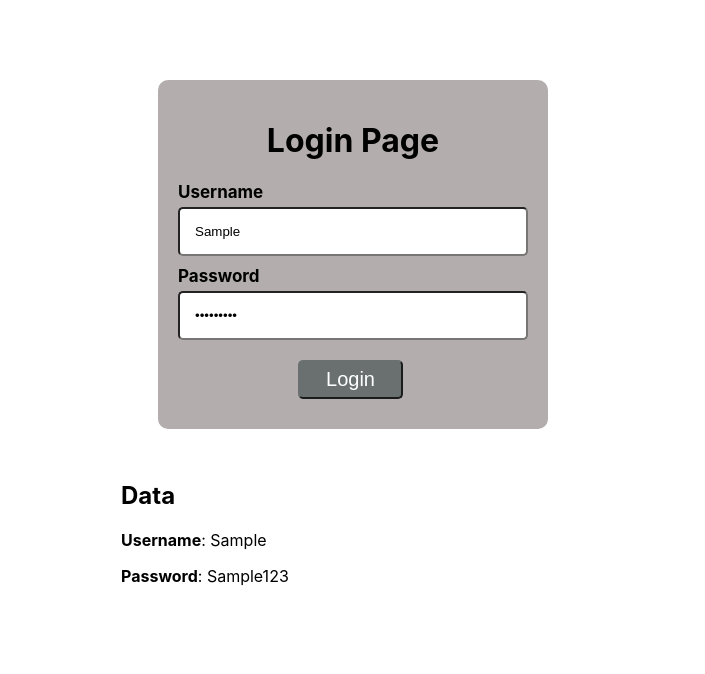
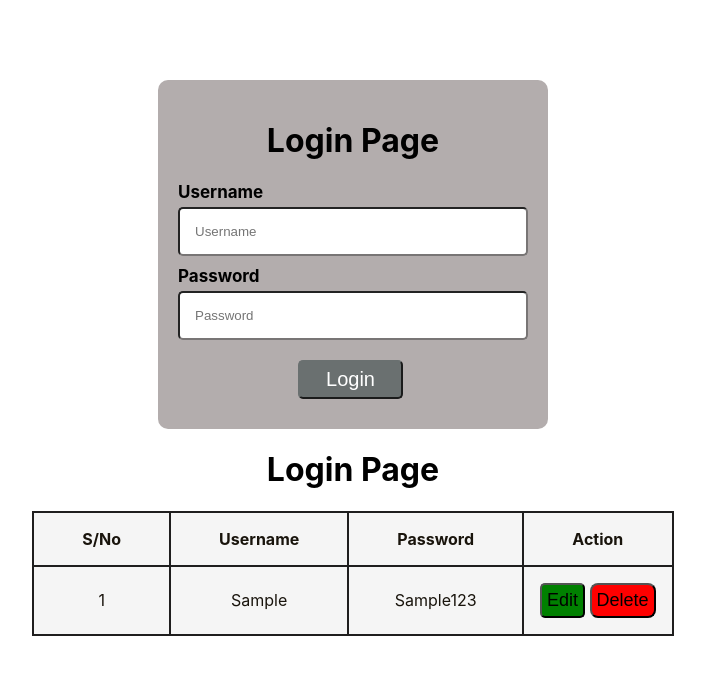
Before and after one commit to ruban-04/ex-1, a plain HTML site: page form.html in a window 1280 px wide. Both pictures are taken after typing "Sample", "Sample123" into the empty fields and a click on the button "Login". Shown: the whole page, without its empty margins (287-992 px from the left). Drawn offline with Linux system fonts and the light colour scheme.

Commit message:
Today Update

```diff
--- a/form.html
+++ b/form.html
@@ -25,9 +25,23 @@
             </div>
             <button class="submit" onclick="MyButton(event)">Login</button>
             </form>
-            <div id="result"></div>
+            <!-- <div id="result"></div> -->
         </div>
-
+        <h1 class="table-title mt-5 pt-5">Login Page</h1>
+        <div  id="print-table" >
+            <table class="table table-bordered " style="text-align: center;">
+                <thead >
+                    <tr>
+                        <th>S/No</th>
+                        <th>Username</th>
+                        <th>Password</th>
+                        <th>Action</th>
+                    </tr>
+                </thead>
+                <tbody id="table-body">
+                </tbody>
+            </table>
+        </div>
 
 
 </body>
--- a/form.js
+++ b/form.js
@@ -1,138 +1,74 @@
-// //  // form
+let entries = [];
 
-// //       function MyButton(event) {
-// //         event.preventDefault();
+function MyButton(event) {
+    event.preventDefault();
 
-// //        const username = document.getElementById('Username').value;
-// //        const password = document.getElementById('Password').value;
+    let userName = document.getElementById('Username').value;
+    let password = document.getElementById('Password').value;
 
-// //         console.log("Username: ",username);
-// //         console.log("Password: ",password);
-// //         // Datas
-
-// //         let dataText = `<h2>Data</h2>
-// //         <p><b>Username</b>:${username}</p>
-// //         <p><b>Password</b>:${password}</p>`;
-// //         let result = document.getElementById('result');
-// //         result.innerHTML = dataText;
-// //         result.style.marginLeft = "25rem";
-// //         result.style.paddingTop = "2rem";
-// //     }
-
-// //  // form
-// //  function MyButton(event) {
-// //     event.preventDefault();
-// //     let userName = document.getElementById('userName').value;
-// //     let password = document.getElementById('password').value;
-// //     console.log("Username: ", userName);
-// //     console.log("Password: ", password);
-
-// //     // displyed UI page
-// //     let outputText = `<h2>Details</h2>
-// //     <p><b>Username:</b> ${userName}</p>
-// //     <p><b>Password:</b> ${password}</p>`;
-// //     document.getElementById('output').innerHTML = outputText;
-// //     output.style.paddingLeft="15rem";
-// //   }
-// //     let nameError = document.getElementById('nameError');
-// //     let passwordError = document.getElementById('passwordError');
-
-// // // validation
-// //   if (userName.trim() === "") {
-// //     nameError.textContent = "Username is required*";
-// //     nameError.style.color = "red";
-// //     nameError.style.fontSize="13px";
-// //     nameError.style.paddingLeft="15px";
-// //     valid = false;
-// // } else {
-// //     nameError.textContent = '';
-// // }
+    let nameError = document.getElementById('nameError');
+    let passwordError = document.getElementById('passwordError');
 
 
-// function MyButton(event) {
-//     event.preventDefault();
+    let valid = true;
+
+    if (userName.trim() === "") {
+        nameError.textContent = "Username is required*";
+        nameError.style.color = "red";
+        nameError.style.fontSize = "13px";
+        nameError.style.paddingLeft = "15px";
+        valid = false;
+    } else {
+        nameError.textContent = '';
+    }
+
+    if (password.trim() === "") {
+        passwordError.textContent = "Password is required*";
+        passwordError.style.color = "red";
+        passwordError.style.fontSize = "13px";
+        passwordError.style.paddingLeft = "15px";
+        valid = false;
+    } else {
+        passwordError.textContent = '';
+    }
 
 
-//     let username = document.getElementById("username").value.trim();
-//     let password = document.getElementById("password").value.trim();
+    if (valid) {
+        entries.push({ userName, password });
+        renderTable();
+        document.getElementById('form').reset();
+    }
+}
 
+function renderTable() {
+    const tableBody = document.getElementById("table-body");
 
-//     let nameError = document.getElementById("nameError");
-//     let passwordError = document.getElementById("passwordError");
-
-//     // Clear previous errors
-//     nameError.innerHTML = "";
-//     passwordError.innerHTML = "";
-
-//     // Validation flags
-//     let isValid = true;
-
-//     // Username validation
-//     if (username === "") {
-//         nameError.innerHTML = "Username required";
-//         nameError.style.color = "red";
-//         isValid = false;
-//     }
-
-//     // Password validation (8 characters minimum)
-//     if (password.length < 8) {
-//         passwordError.innerHTML = "Password must be at least 8 characters";
-//         passwordError.style.color = "red";
-//         isValid = false;
-//     }
-
-//     // Final check for form validity
-//     if (isValid) {
-//         document.getElementById("output").innerHTML = "";
-//         document.getElementById("output").style.color = "green";
-//     } else {
-//         document.getElementById("output").innerHTML = "Login Failed!";
-//         document.getElementById("output").style.color = "red";
-//     }
-//   }
-
-
-
-function MyButton(event) {
-    event.preventDefault(); // Prevent form submission
-
-    // Get input values
-    const username = document.getElementById("Username").value.trim();
-    const password = document.getElementById("Password").value.trim();
-
-    // Get error message elements
-    const nameError = document.getElementById("nameError");
-    const passwordError = document.getElementById("passwordError");
-
-    // Reset error messages
-    nameError.innerText = "";
-    passwordError.innerText = "";
-
-    let isValid = true; // To track validation status
-
-    // Validation for Username
-    if (username === "") {
-        nameError.innerText = "Username is required";
-        nameError.style.color = "red";
-        isValid = false;
+    let rowsHTML = '';
+    for (let i = 0; i < entries.length; i++) {
+        rowsHTML += `
+            <tr>
+                <td>${i + 1}</td>
+                <td>${entries[i].userName}</td>
+                <td>${entries[i].password}</td>
+                <td>
+                    <button style="background-color: Green;font-size:18px; padding:5px 5px; border-radius:5px;"  onclick="editRow(${i}) ">Edit</button>
+                    <button style="background-color:red;font-size:18px; padding:5px 5px; border-radius:8px;"   onclick="deleteRow(${i})">Delete</button>
+                </td>
+            </tr>
+        `;
     }
 
-    // Validation for Password
-    if (password === "") {
-        passwordError.innerText = "Password is required";
-        passwordError.style.color = "red";
-        isValid = false;
-    }
+    tableBody.innerHTML = rowsHTML;
+}
 
-    // If both fields are valid, display the data
-    if (isValid) {
-        let dataText = `<h2>Data</h2>
-                        <p><b>Username</b>: ${username}</p>
-                        <p><b>Password</b>: ${password}</p>`;
+function editRow(index) {
+    document.getElementById("Username").value = entries[index].userName;
+    document.getElementById("Password").value = entries[index].password;
 
-        const result = document.getElementById("result");
-        result.innerHTML = dataText;
-        result.style.marginLeft = "25rem";
-        result.style.paddingTop = "2rem";
-    }
+    deleteRow(index);
 }
+
+function deleteRow(index) {
+    entries.splice(index, 1);
+    renderTable();
+}
--- a/style.css
+++ b/style.css
@@ -41,3 +41,24 @@ h1{
     cursor: pointer;
     margin-left: 120px;
    }
+
+
+#print-table{
+    display: flex;
+    justify-content: center;
+    color: rgb(25, 20, 12);
+
+  }
+  table,td,tr,th{
+    border: 2px solid rgb(31, 30, 30);
+    border-collapse: collapse;
+    padding: 1rem ;
+      background-color:whitesmoke;
+  }
+  th{
+    padding: 1rem 3rem;
+
+  }
+  td{
+    text-align: center;
+  }
```
